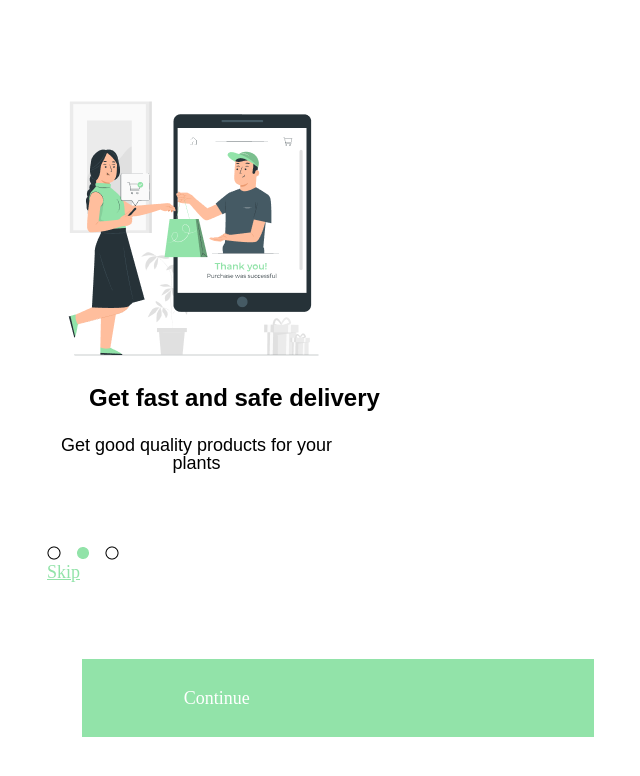
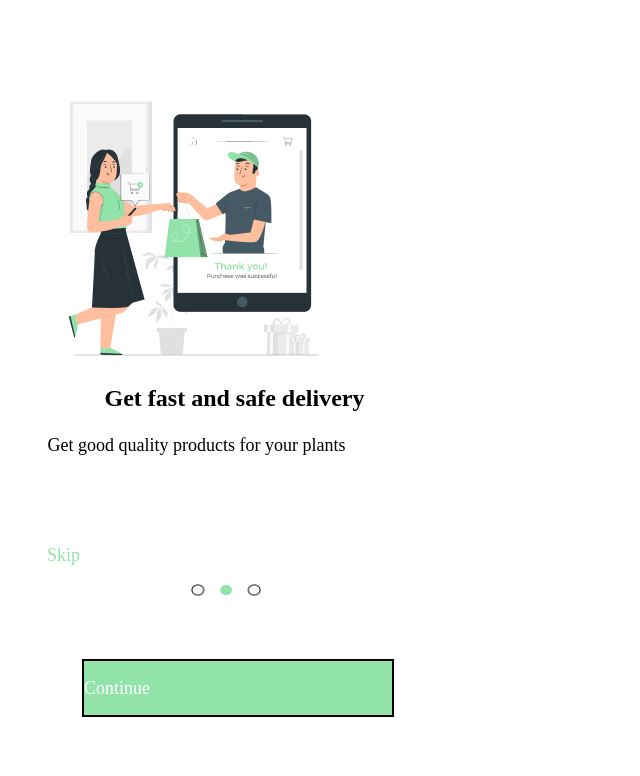
Before and after one commit to recchiarthur/PaginaOnboarding, a plain HTML site: page segpagina.html in a window 1280 px wide. Shown: the whole page, without its empty margins (80-720 px from the left). Drawn offline with Linux system fonts and the light colour scheme.

Commit message:
Apanhando pro CSS

```diff
--- a/segpagina.html
+++ b/segpagina.html
@@ -15,7 +15,7 @@
             <h1 class="titulo">Get fast and safe delivery</h1>
             <p class="subtitulo">Get good quality products for your plants</p>
         </div>
-        <img class="bolinha" src="img/bola-seg.png">
+        <a href="index.html"><img class="bolinha" src="img/bola-seg.png"></a>
         <a class="botao-continuar" href="tercpagina.html">Continue</a>
         <a class="botao-pular" href="tercpagina.html">Skip</a>
     </main>
--- a/style.css
+++ b/style.css
@@ -6,6 +6,7 @@ body
     left: 127px;
     top: 76px;
     background-color: #fff;
+    font-family: 'Poppins', sans-serif;
 }
 .img-primeira-pag
 {
@@ -24,7 +25,6 @@ body
 }
 .titulo
 {
-    font-family: 'Poppins', sans-serif;
     font-style: normal;
     font-weight: 600;
     font-size: 24px;
@@ -38,16 +38,17 @@ body
     left: 37px;
     right: 39px;
     top: 398px;
-    font-family: 'Poppins', sans-serif;
     font-style: normal;
     font-weight: 400;
     font-size: 18px;
     color: black;
     margin-bottom: 64px;
+    text-align: center;
 }
-.primeira-bolinha
+.bolinha
 {
     text-align: center;
+    text-decoration: none;
     position: absolute;
     width: 70px;
     height: 12px;
@@ -63,28 +64,24 @@ body
     left: 35px;
     top: 583px;
     background-color: #92e3a9;
+    border: 2px solid #000;
     color: #fff;
     text-decoration: none;
     display: flex;
     align-items: center;
     text-align: center;
-    font-family: 'Poppins';
     font-style: normal;
     font-weight: 500;
     font-size: 18px;
-    padding-left: 101.8px;
-    padding-right: 101.8px;
-    padding-top: 11.57px;
-    padding-bottom: 12.86px;
 }
 .botao-pular
 {
     color: #92e3a9;
-    position: absolute;
-    font-family: 'Poppins';
+    position: relative;
     font-weight: 500;
     font-size: 18px;
     display: flex;
     align-items: center;
     text-align: center;
+    text-decoration: none;
 }
```
Also changed, not shown: index.html (+2 -2 lines), tercpagina.html (+1 -1 lines).
